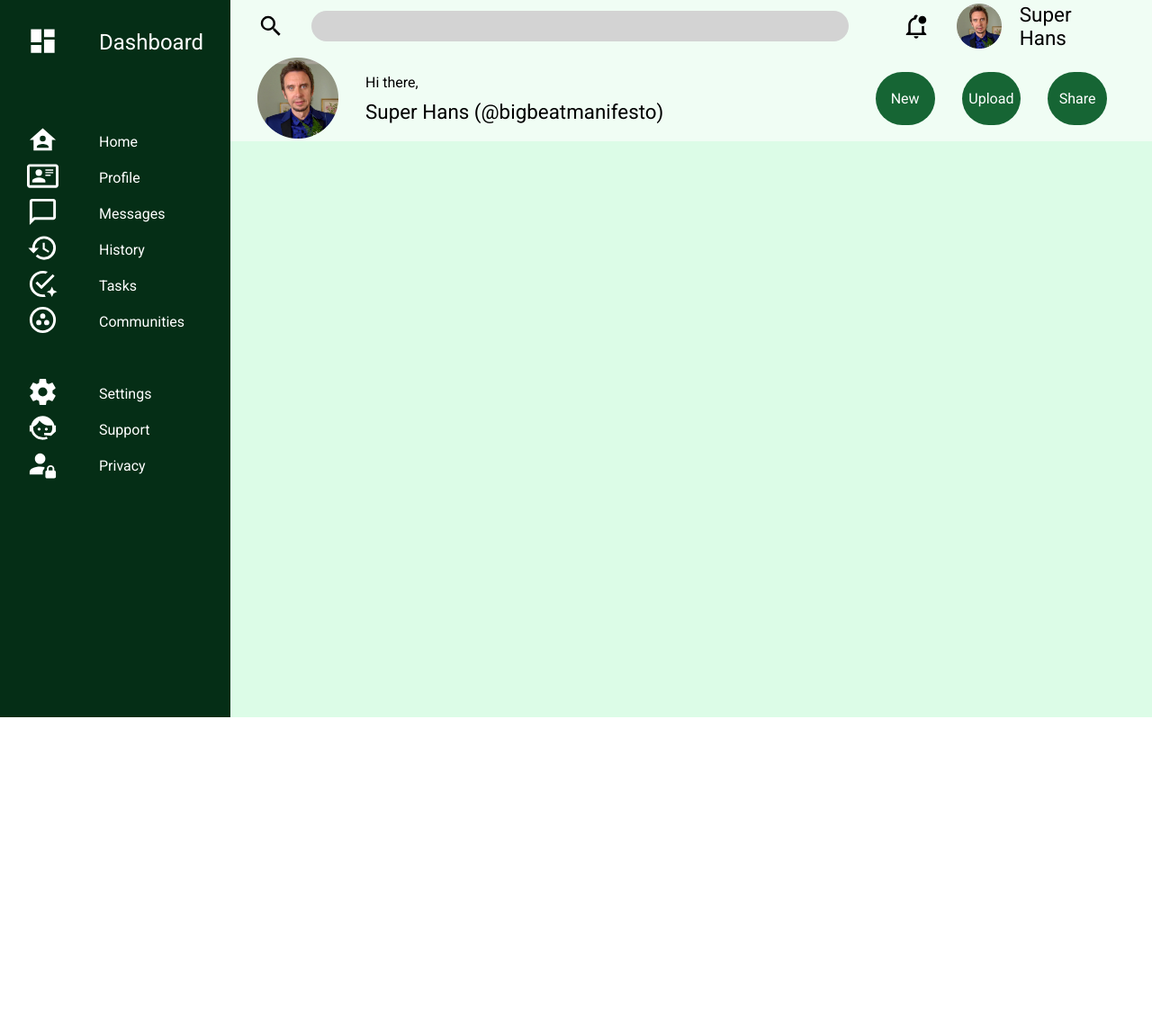
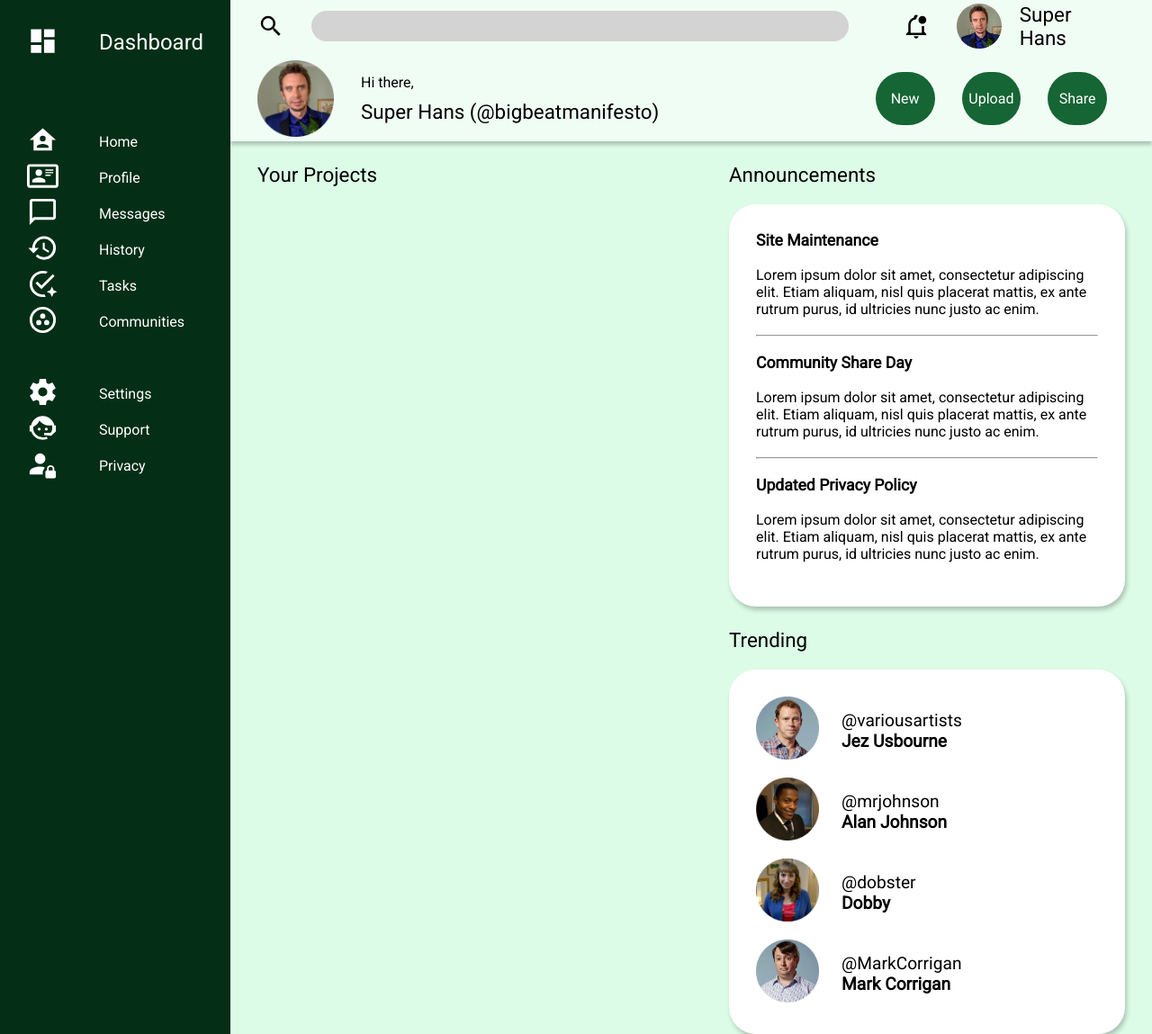
Before and after one commit to robertldev/odin-admin-dashboard, a plain HTML site: page index.html in a window 1280 px wide. Shown: the part 3-1152 px from the top of the page at 90% size. Before the commit the page ends 800 px from the top, so only its background shows below. Drawn offline with Linux system fonts and the light colour scheme.

Commit message:
Populate RHS of main content
Announcements and Trending now populated.
Only remaining section is the main content area

```diff
--- a/index.html
+++ b/index.html
@@ -123,7 +123,75 @@
             </div>
         </div>
         <div id="main-content">
+            <div class="main-content-header">
+                Your Projects
+            </div>
+            <div class="main-content-header">
+                Announcements
+            </div>
+            <div id="content-box-container">
 
+            </div>
+            <div id="announcement-box-container">
+                <p class="announcement-title">
+                    <strong>Site Maintenance</strong>
+                </p><br>
+                <p>
+                    Lorem ipsum dolor sit amet, consectetur adipiscing elit. Etiam aliquam, nisl quis placerat mattis, ex ante rutrum purus, id ultricies nunc justo ac enim.
+                </p>
+                <br>
+                <hr>
+                <br>
+                <p class="announcement-title">
+                    <strong>Community Share Day</strong>
+                </p><br>
+                <p>
+                    Lorem ipsum dolor sit amet, consectetur adipiscing elit. Etiam aliquam, nisl quis placerat mattis, ex ante rutrum purus, id ultricies nunc justo ac enim.
+                </p>
+                <br>
+                <hr>
+                <br>
+                <p class="announcement-title">
+                    <strong>Updated Privacy Policy</strong>
+                </p><br>
+                <p>
+                    Lorem ipsum dolor sit amet, consectetur adipiscing elit. Etiam aliquam, nisl quis placerat mattis, ex ante rutrum purus, id ultricies nunc justo ac enim.
+                </p>
+                <br>
+            </div>
+            <div id="trending-container" class="main-content-header">
+                Trending
+            </div>
+            <div id="trending-box-container">
+                <div>
+                    <img src="icons/avatar-jez.png" class="trending-avatar-image">
+                </div>
+                <div>
+                    @variousartists<br>
+                    <strong>Jez Usbourne</strong>
+                </div>
+                <div>
+                    <img src="icons/avatar-johnson.png" class="trending-avatar-image">
+                </div>
+                <div>
+                    @mrjohnson<br>
+                    <strong>Alan Johnson</strong>
+                </div>
+                <div>
+                    <img src="icons/avatar-dobby.png" class="trending-avatar-image">
+                </div>
+                <div>
+                    @dobster<br>
+                    <strong>Dobby</strong>
+                </div>
+                <div>
+                    <img src="icons/avatar-mark.png" class="trending-avatar-image">
+                </div>
+                <div>
+                    @MarkCorrigan<br>
+                    <strong>Mark Corrigan</strong>
+                </div>
+            </div>
         </div>
     </div>
 </body>
--- a/styles.css
+++ b/styles.css
@@ -46,6 +46,10 @@
     display: grid;
     grid-template-columns: 70% 30%;
     grid-template-rows: 1fr 1.5fr;
+    -webkit-box-shadow: 0px 4px 4px 0px rgba(0,0,0,0.22);
+    -moz-box-shadow: 0px 4px 4px 0px rgba(0,0,0,0.22);
+    box-shadow: 0px 4px 4px 0px rgba(0,0,0,0.22);
+    z-index: 999;
 }
 
 #search-container {
@@ -99,8 +103,8 @@
 }
 
 #profile-welcome > img {
-    width: 90px;
-    height: 90px;
+    width: 85px;
+    height: 85px;
     padding-left: 30px;
 }
 
@@ -132,4 +136,68 @@
 #main-content {
     grid-area: 2 / 2 / 3 / 3;
     background-color: #dcfce7;
+    display: grid;
+    grid-template-columns: 1fr 500px;
+    grid-template-rows: 60px min-content 60px min-content;
 }
+
+#content-box-container {
+    grid-area: 2 / 1 / 5 / 3;
+}
+
+#announcement-box-container {
+    grid-area: 2 / 2 / 3 / 3;
+    margin: 10px 30px 0px 30px;
+    border-radius: 30px;
+    background-color: #fff;
+    padding: 30px;
+    -webkit-box-shadow: 2px 4px 5px 0px rgba(0,0,0,0.22);
+    -moz-box-shadow: 2px 4px 5px 0px rgba(0,0,0,0.22);
+    box-shadow: 2px 4px 5px 0px rgba(0,0,0,0.22);
+    z-index: 999;
+}
+
+.announcement-title {
+    font-size: 1.1em;
+}
+
+#trending-container {
+    grid-area: 3 / 2 / 4 / 3;
+}
+
+#trending-box-container {
+    grid-area: 4 / 2 / 5 / 3;
+    margin: 10px 30px 0px 30px;
+    border-radius: 30px;
+    background-color: #fff;
+    padding: 30px;
+    -webkit-box-shadow: 2px 4px 5px 0px rgba(0,0,0,0.22);
+    -moz-box-shadow: 2px 4px 5px 0px rgba(0,0,0,0.22);
+    box-shadow: 2px 4px 5px 0px rgba(0,0,0,0.22);
+    z-index: 999;
+    display: grid;
+    grid-template-columns: 1fr 3fr;
+    grid-template-rows: 1fr 1fr 1fr 1fr;
+    row-gap: 15px;
+}
+
+#trending-box-container > div {
+    margin-top: auto;
+    margin-bottom: auto;
+    font-size: 1.2em;
+}
+
+.trending-avatar-image {
+    width: 70px;
+    height: 70px;
+    padding: 0px 0px;
+}
+
+.main-content-header {
+    display: flex;
+    font-size: 1.4em;
+    flex-direction: column;
+    justify-content: flex-end;
+    padding-bottom: 10px;
+    padding-left: 30px;
+}
```
